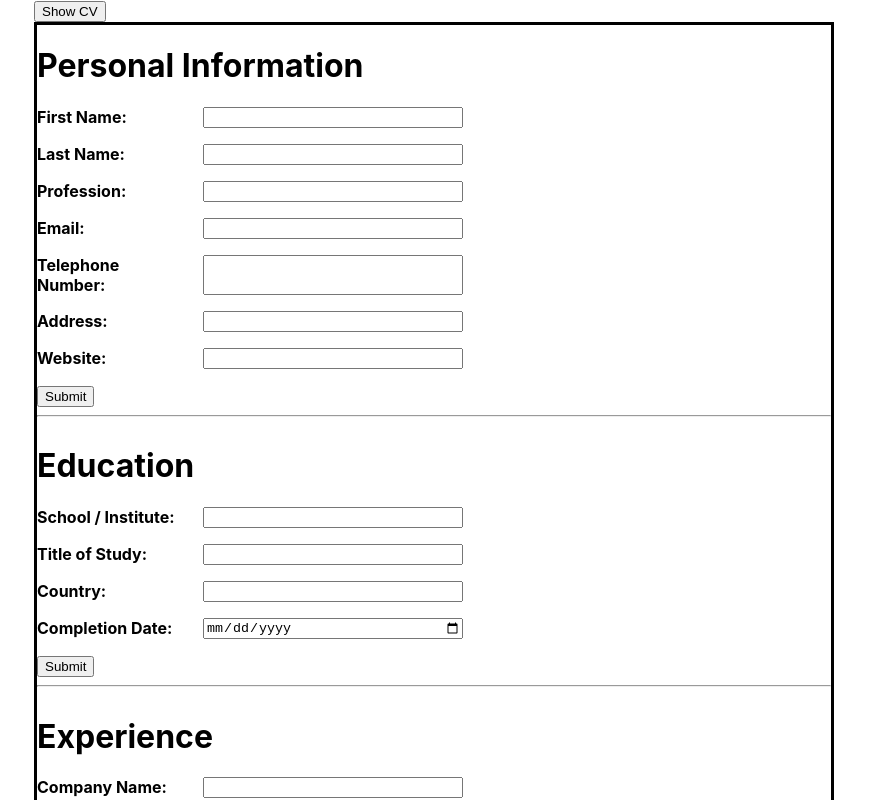
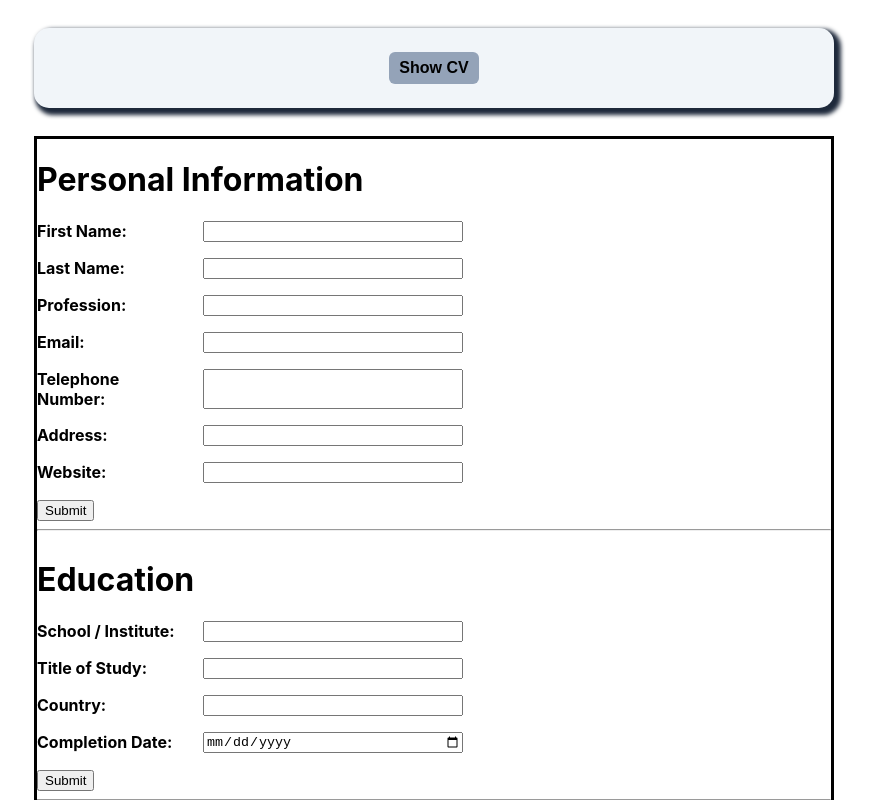
Before and after one commit to EmbryonicDev/cv-application, a React (Create React App) app: page / in a window 1280 px wide. Shown: the top 800 px of the page, without its empty margins (206-1081 px from the left). Built offline with nearby package versions, Linux system fonts and the light colour scheme; the HTML template or start-up script is replaced by a standard one.

Commit message:
Style header

```diff
--- a/src/index.css
+++ b/src/index.css
@@ -18,6 +18,36 @@ body {
 code {
   font-family: source-code-pro, Menlo, Monaco, Consolas, 'Courier New',
     monospace;
+}
+
+/* Header */
+#headerDiv {
+  display: flex;
+  justify-content: center;
+  align-items: center;
+  height: 80px;
+  border-radius: 15px;
+  margin: 28px 0;
+  box-shadow: 4px 4px 4px 3px #1e293b;
+  background: #f1f5f9;
+}
+
+.headerBtn {
+  height: 32px;
+  width: 90px;
+  font-size: 1rem;
+  border-radius: 6px;
+  border: none;
+  background: #94a3b8;
+  font-weight: 600;
+}
+
+.headerBtn:hover {
+  cursor: pointer;
+}
+
+.headerBtn:active {
+  box-shadow: inset 0 0 10px #000000
 }
 
 #editInfo {
```
